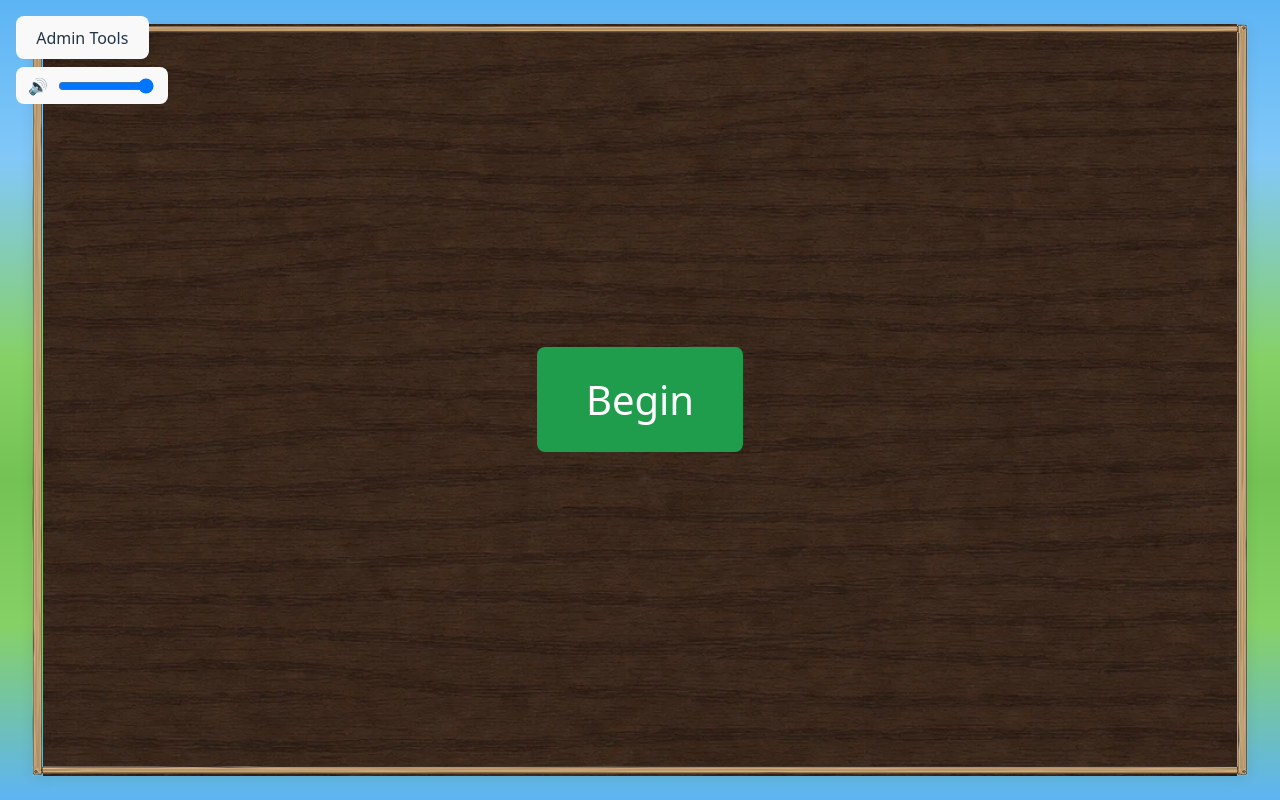
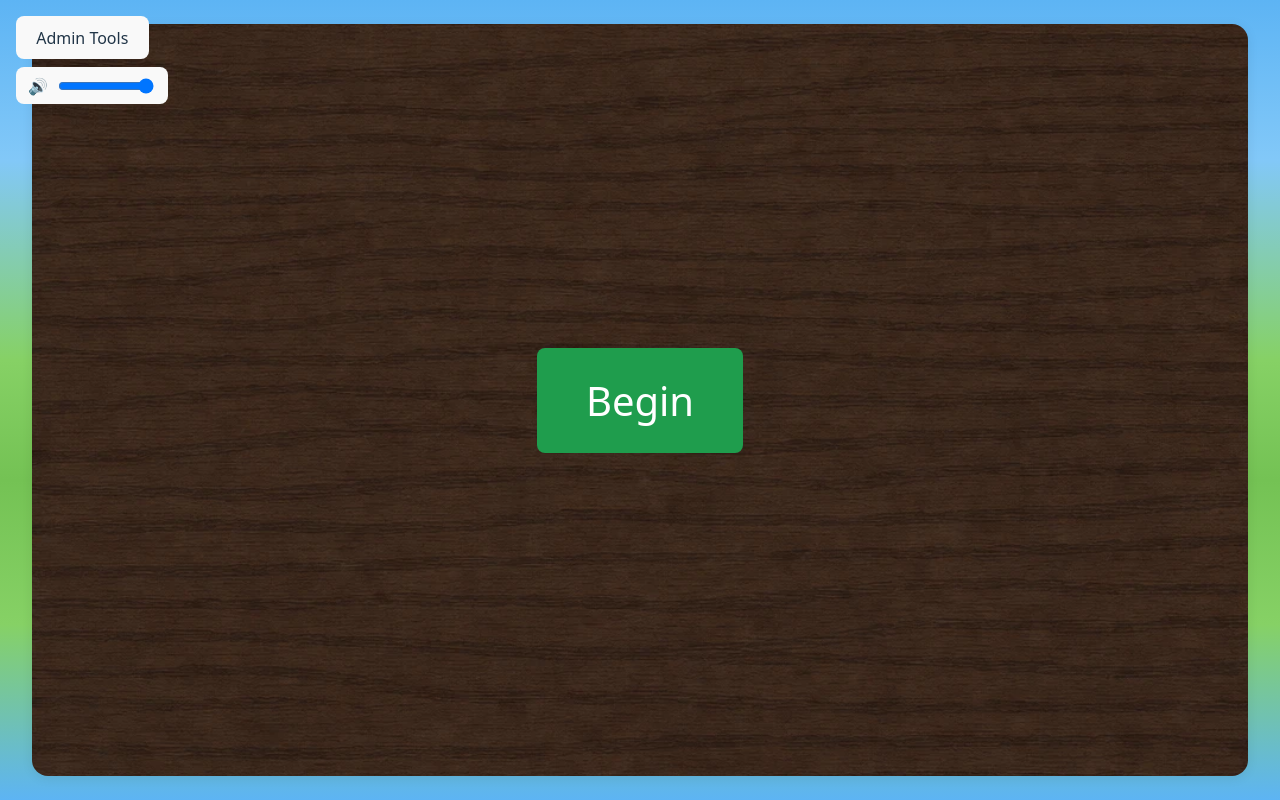
Before and after one commit to tylerdrewwork/Playcademy-Take-Home-Assessment, a Svelte app: page / in a window 1280 px wide. Built offline with nearby package versions, Linux system fonts and the light colour scheme.

Commit message:
Drop the wood border-image, keep the rounded wood background
The plank border didn't fit the card; back to a rounded-corner card
with just the wood-grain background.

```diff
--- a/src/lessons/content/addition-1-LessonInstruction.svelte
+++ b/src/lessons/content/addition-1-LessonInstruction.svelte
@@ -48,14 +48,8 @@
     height: min(94vh, 62rem);
     min-width: 20rem;
     overflow: hidden;
-    padding: 9px 11px 10px 11px;
-    /* The border-image frame has square corners, so a rounded box corner
-       would just clip into the artwork. */
-    border-radius: 0;
-    border-style: solid;
-    border-width: 9px 11px 10px 11px;
-    border-image: url('../../assets/general/wood-border-9slice.png') 9 11 10 11 fill / 9px 11px 10px
-      11px;
+    padding: clamp(1rem, 3vh, 2rem) clamp(1.5rem, 3vw, 3rem);
+    border-radius: 1rem;
     background: url('../../assets/general/wood-background.webp') center / cover no-repeat;
     /* The wood photo is dark in both themes, so the card's text color is
        pinned here too instead of following light-dark(). */
```
Also changed, not shown: src/assets/general/wood-border-9slice.png (deleted).
